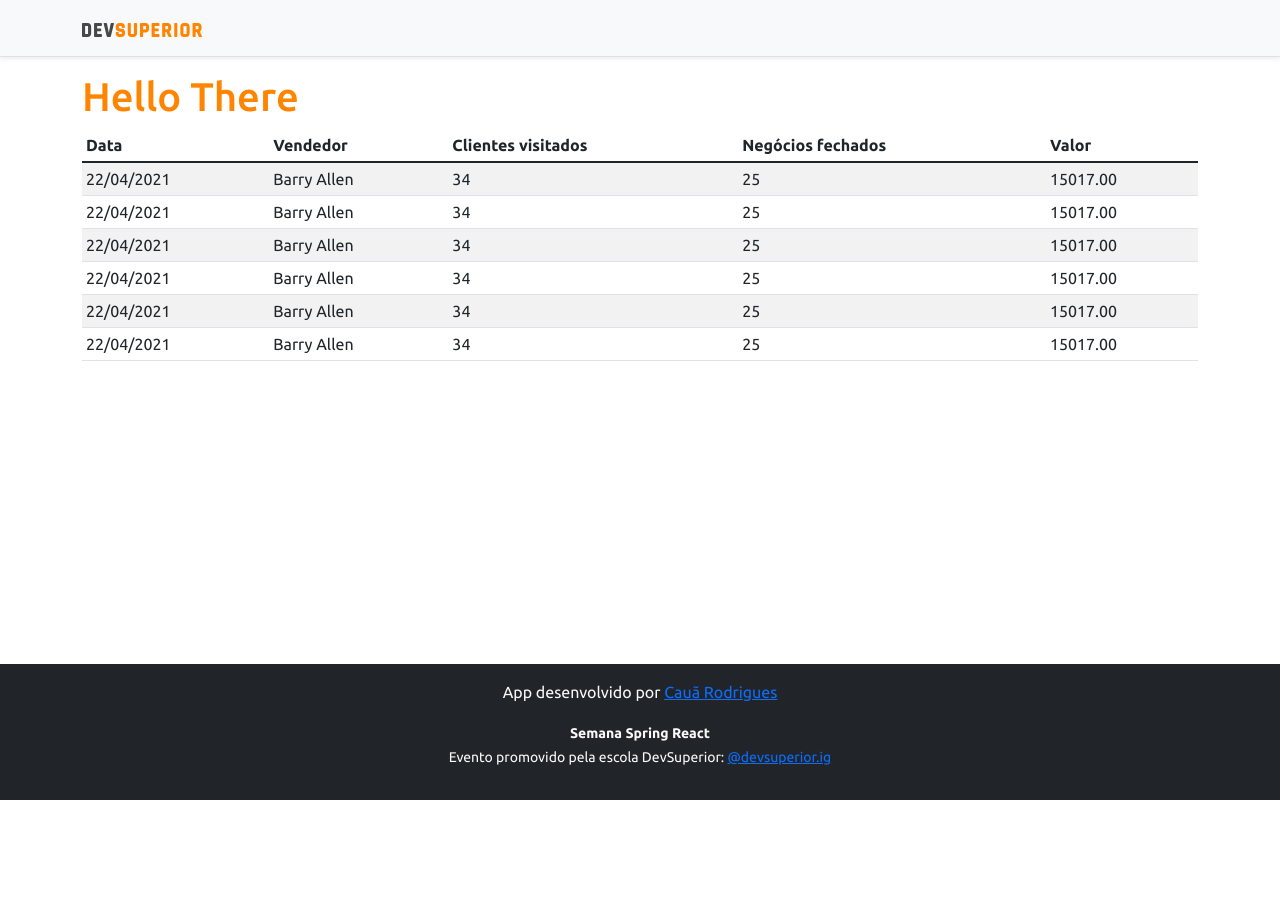
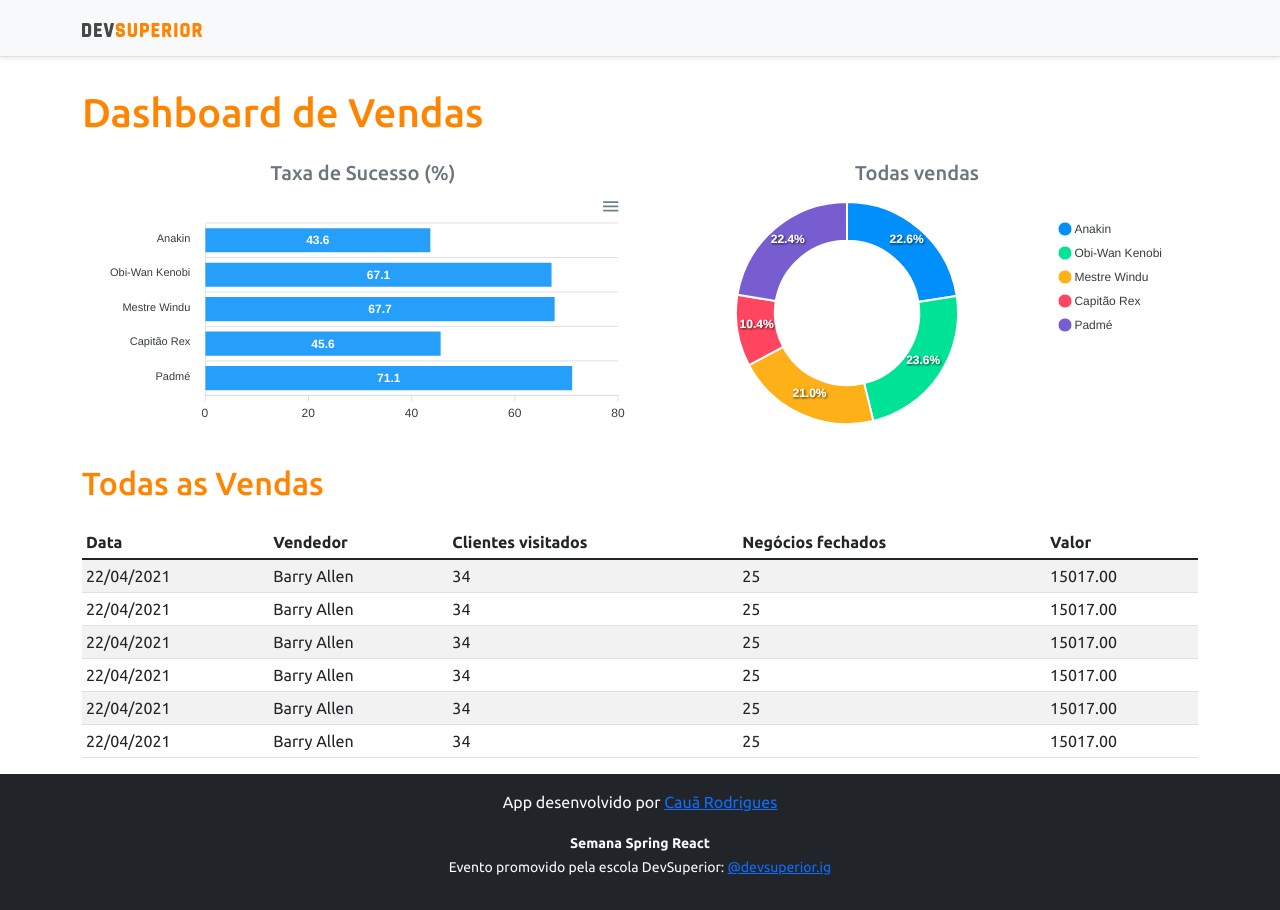
Before and after one commit to CauaRodrigues/projeto-sds3, a React (Create React App) app in the folder frontend/: page / in a window 1280 px wide. Before the commit the page ends 800 px from the top, so only its background shows below. Built offline with nearby package versions, Linux system fonts and the light colour scheme.

Commit message:
Static charts

```diff
--- a/frontend/package.json
+++ b/frontend/package.json
@@ -15,9 +15,11 @@
     "@types/node": "^16.11.21",
     "@types/react": "^17.0.38",
     "@types/react-dom": "^17.0.11",
+    "apexcharts": "^3.33.0",
     "bootstrap": "^5.1.3",
     "http-proxy-middleware": "2.0.2",
     "react": "^17.0.2",
+    "react-apexcharts": "^1.3.9",
     "react-dom": "^17.0.2",
     "react-scripts": "5.0.0",
     "typescript": "^4.5.5",
--- a/frontend/src/App.tsx
+++ b/frontend/src/App.tsx
@@ -1,13 +1,31 @@
 import Footer from "components/Footer";
 import NavBar from "components/NavBar";
 import DataTable from "components/DataTable";
+import BarChart from "components/BarChart";
+import DonutChart from "components/DonutChart";
 
 const App = () => {
 	return (
 		<>
 			<NavBar />
 			<div className="container">
-				<h1 className="text-primary">Hello There</h1>
+				<h1 className="text-primary py-3">Dashboard de Vendas</h1>
+
+				<div className="row px-3">
+					<div className="col-sm-6">
+						<h5 className="text-center text-secondary">Taxa de Sucesso (%)</h5>
+						<BarChart />
+					</div>
+
+					<div className="col-sm-6">
+						<h5 className="text-center text-secondary">Todas vendas</h5>
+						<DonutChart />
+					</div>
+				</div>
+
+				<div className="py-3">
+					<h2 className="text-primary">Todas as Vendas</h2>
+				</div>
 
 				<DataTable />
 			</div>
--- /dev/null
+++ b/frontend/src/components/BarChart/index.tsx
@@ -0,0 +1,40 @@
+import ReactApexChart from "react-apexcharts";
+
+const BarChart = () => {
+	const options = {
+		plotOptions: {
+			bar: {
+				horizontal: true,
+			},
+		},
+	};
+
+	const mockData = {
+		labels: {
+			categories: [
+				"Anakin",
+				"Obi-Wan Kenobi",
+				"Mestre Windu",
+				"Capitão Rex",
+				"Padmé",
+			],
+		},
+		series: [
+			{
+				name: "% Sucesso",
+				data: [43.6, 67.1, 67.7, 45.6, 71.1],
+			},
+		],
+	};
+
+	return (
+		<ReactApexChart
+			options={{ ...options, xaxis: mockData.labels }}
+			series={mockData.series}
+			type="bar"
+			height="240"
+		/>
+	);
+};
+
+export default BarChart;
--- /dev/null
+++ b/frontend/src/components/DonutChart/index.tsx
@@ -0,0 +1,31 @@
+import Chart from "react-apexcharts";
+
+const DonutChart = () => {
+	const mockData = {
+		series: [477138, 499928, 444867, 220426, 473088],
+		labels: [
+			"Anakin",
+			"Obi-Wan Kenobi",
+			"Mestre Windu",
+			"Capitão Rex",
+			"Padmé",
+		],
+	};
+
+	const options = {
+		legend: {
+			show: true,
+		},
+	};
+
+	return (
+		<Chart
+			options={{ ...options, labels: mockData.labels }}
+			series={mockData.series}
+			type="donut"
+			height="240"
+		/>
+	);
+};
+
+export default DonutChart;
```
Also changed, not shown: 1 other file (tests, documents, lock files or other folders).
